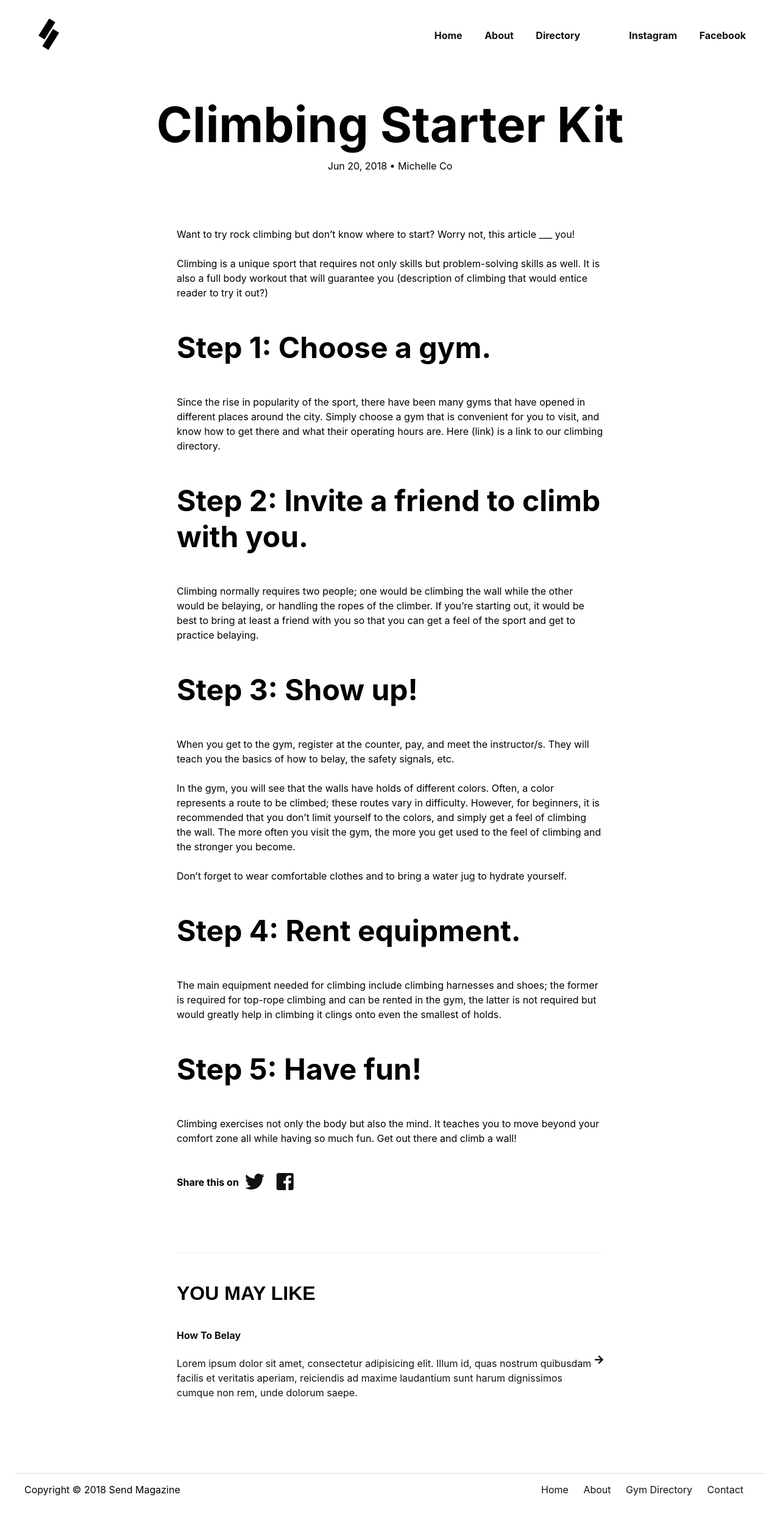
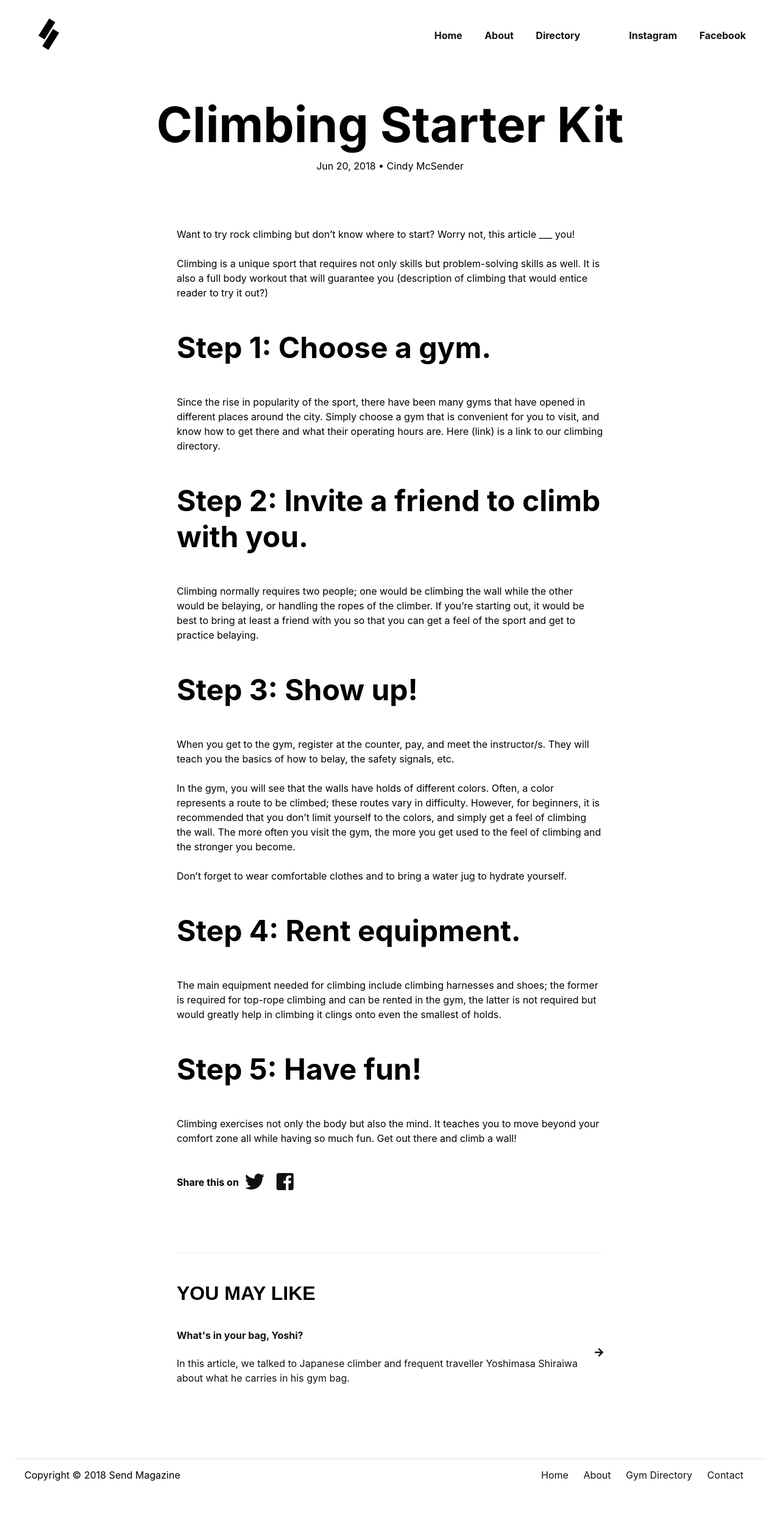
Before and after one commit to nickaguilos/sendmagazine, a Jekyll site: the page built from _posts/2018-06-20-starter-kit.md, in a window 1280 px wide. Shown: the whole page at 61% size. Built offline with Jekyll 4.4.1, drawn with Linux system fonts in a browser that asks for light colours; nearby versions of some CDN libraries; some web fonts are replaced; after the commit the page ends 2476 px from its top, so only the background shows below that.

```diff
--- a/_posts/2018-06-20-starter-kit.md
+++ b/_posts/2018-06-20-starter-kit.md
@@ -1,7 +1,7 @@
 ---
 layout: post
 title: "Climbing Starter Kit"
-author: Michelle Co
+author: Cindy McSender
 tag: other-articles
 excerpt: Lorem ipsum dolor sit amet, consectetur adipisicing elit. Consequatur consequuntur quasi vitae in nisi quibusdam recusandae eaque inventore, ea sunt, adipisci necessitatibus beatae voluptas. Impedit accusantium nisi iure nemo inventore.
 ---
--- a/_posts/2018-07-01-how-to-belay.md
+++ /dev/null
@@ -1,9 +0,0 @@
----
-layout: post
-title: "How To Belay"
-Author: Noel Queja
-tag: other-articles
-excerpt: Lorem ipsum dolor sit amet, consectetur adipisicing elit. Illum id, quas nostrum quibusdam facilis et veritatis aperiam, reiciendis ad maxime laudantium sunt harum dignissimos cumque non rem, unde dolorum saepe.
----
-
-Lorem ipsum dolor sit amet, consectetur adipisicing elit. Quia, tenetur! Quo fugiat eos veniam reiciendis tempora ad aperiam repudiandae vero, eum voluptatum et modi placeat deserunt error recusandae quia similique ex quae iusto! Veritatis saepe, minus. Quasi repellat cupiditate molestias maxime veniam praesentium corporis neque illum, obcaecati vitae fugit cum pariatur ullam earum et ipsa omnis asperiores. Libero cupiditate placeat odit, enim iure quae natus earum adipisci, velit, accusamus eos iste nemo ipsum commodi facere non debitis quibusdam! Deserunt, doloremque consectetur porro optio sint, nam, inventore vitae eos aliquid unde et asperiores nobis tempora beatae cupiditate ipsam debitis molestias. Dolore!
--- a/_sass/send/_page-home.scss
+++ b/_sass/send/_page-home.scss
@@ -37,13 +37,12 @@
 			flex-basis: 50%;
 			line-height: 0;
 			background-size: cover;
-			min-height: 500px;
 			width: 100%;
 
 			a {
 				display: block;
 				width: 100%;
-				min-height: 500px
+				min-height: 300px
 			}
 		}
 
@@ -122,6 +121,10 @@
 				padding: 1rem;
 			}
 
+			.image a {
+				height: 300px;
+			}
+
 			h4 {
 				margin-bottom: 1.5rem;
 			}
@@ -166,6 +169,10 @@
 				flex-direction: column;
 			}
 
+			.image a {
+				height: 300px;
+			}
+
 			h4 {
 				margin-bottom: 1em;
 			}
```
Also changed, not shown: _posts/2018-04-20-bukidnon.md (+9 -12 lines).
